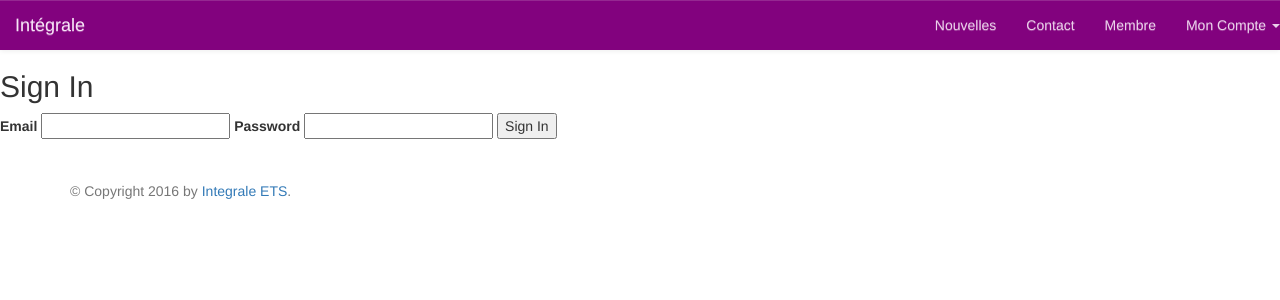
After one commit to integraleets/integrale.etsmtl.ca, a Flask app: page /signin in a window 1280 px wide. The commit adds this page. Shown: the top 300 px of the page. Run offline with Flask 2, Linux system fonts and the light colour scheme; some libraries are stand-ins or nearby versions.

Commit message:
user-mgmt

```diff
--- a/app/integrale_flask/__init__.py
+++ b/app/integrale_flask/__init__.py
@@ -9,8 +9,12 @@ app.config["MAIL_PORT"] = 465
 app.config["MAIL_USE_SSL"] = True
 app.config["MAIL_USERNAME"] = 'contact@example.com'
 app.config["MAIL_PASSWORD"] = 'your-password'
+app.config['SQLALCHEMY_DATABASE_URI'] = 'mysql://root:allo1234@localhost/development'
 
 from routes import mail
 mail.init_app(app)
 
+from models import db
+db.init_app(app)
+
 import integrale_flask.routes
--- /dev/null
+++ b/app/integrale_flask/dev.cfg
@@ -0,0 +1,6 @@
+app.config["MAIL_SERVER"] = "smtp.gmail.com"
+app.config["MAIL_PORT"] = 465
+app.config["MAIL_USE_SSL"] = True
+app.config["MAIL_USERNAME"] = 'contact@example.com'
+app.config["MAIL_PASSWORD"] = 'your-password'
+app.config['SQLALCHEMY_DATABASE_URI'] = 'mysql://root:allo1234@localhost/development'
--- a/app/integrale_flask/forms.py
+++ b/app/integrale_flask/forms.py
@@ -1,5 +1,6 @@
 from flask.ext.wtf import Form
-from wtforms import TextField, TextAreaField, SubmitField, validators, ValidationError
+from wtforms import TextField, TextAreaField, SubmitField, validators, ValidationError, PasswordField
+from models import db, User
 
 class ContactForm(Form):
   name = TextField("Name", [validators.Required("Enter your name.")])
@@ -7,3 +8,44 @@ class ContactForm(Form):
   subject = TextField("Subject", [validators.Required("Enter your subject")])
   message = TextAreaField("Message", [validators.Required("Enter your message")])
   submit = SubmitField("Send")
+
+class SignupForm(Form):
+  firstname = TextField("First name",  [validators.Required("Please enter your first name.")])
+  lastname = TextField("Last name",  [validators.Required("Please enter your last name.")])
+  email = TextField("Email",  [validators.Required("Please enter your email address."), validators.Email("Please enter your email address.")])
+  password = PasswordField('Password', [validators.Required("Please enter a password.")])
+  submit = SubmitField("Create account")
+
+  def __init__(self, *args, **kwargs):
+    Form.__init__(self, *args, **kwargs)
+
+  def validate(self):
+    if not Form.validate(self):
+      return False
+
+    user = User.query.filter_by(email = self.email.data.lower()).first()
+    if user:
+      self.email.errors.append("That email is already taken")
+      return False
+    else:
+      return True
+
+
+class SigninForm(Form):
+  email = TextField("Email",  [validators.Required("Please enter your email address."), validators.Email("Please enter your email address.")])
+  password = PasswordField('Password', [validators.Required("Please enter a password.")])
+  submit = SubmitField("Sign In")
+
+  def __init__(self, *args, **kwargs):
+    Form.__init__(self, *args, **kwargs)
+
+  def validate(self):
+    if not Form.validate(self):
+      return False
+
+    user = User.query.filter_by(email = self.email.data.lower()).first()
+    if user and user.check_password(self.password.data):
+      return True
+    else:
+      self.email.errors.append("Invalid e-mail or password")
+      return False
--- a/app/integrale_flask/routes.py
+++ b/app/integrale_flask/routes.py
@@ -1,7 +1,8 @@
 from integrale_flask import app
-from flask import render_template, request, flash
-from forms import ContactForm
+from flask import render_template, request, flash, session, url_for, redirect
+from forms import ContactForm, SignupForm, SigninForm
 from flask.ext.mail import Message, Mail
+from models import db, User
 
 mail = Mail()
 
@@ -30,16 +31,75 @@ def contact():
   elif request.method == 'GET':
     return render_template('contact.html', form=form)
 
+@app.route('/profile')
+def profile():
 
+  if 'email' not in session:
+    return redirect(url_for('signin'))
+
+  user = User.query.filter_by(email = session['email']).first()
+
+  if user is None:
+    return redirect(url_for('signin'))
+  else:
+    return render_template('profile.html')
+
+
+
+@app.route('/signup', methods=['GET', 'POST'])
+def signup():
+  form = SignupForm()
+
+  if 'email' in session:
+    return redirect(url_for('profile'))
+
+  if request.method == 'POST':
+    if form.validate() == False:
+      return render_template('signup.html', form=form)
+    else:
+      newuser = User(form.firstname.data, form.lastname.data, form.email.data, form.password.data)
+      db.session.add(newuser)
+      db.session.commit()
+
+      session['email'] = newuser.email
+      return redirect(url_for('profile'))
+
+  elif request.method == 'GET':
+    return render_template('signup.html', form=form)
+
+
+@app.route('/signin', methods=['GET', 'POST'])
+def signin():
+  form = SigninForm()
+
+  if 'email' in session:
+    return redirect(url_for('profile'))
+
+  if request.method == 'POST':
+    if form.validate() == False:
+      return render_template('signin.html', form=form)
+    else:
+      session['email'] = form.email.data
+      return redirect(url_for('profile'))
+
+  elif request.method == 'GET':
+    return render_template('signin.html', form=form)
+
+
+@app.route('/signout')
+def signout():
+
+  if 'email' not in session:
+    return redirect(url_for('signin'))
+
+  session.pop('email', None)
+  return redirect(url_for('index'))
 
 
 @app.route("/membre")
 def membre():
     return render_template('membre.html')
 
-@app.route("/login")
-def login():
-    return render_template('login.html')
 
 @app.errorhandler(404)
 def page_not_found(e):
--- a/app/integrale_flask/templates/menu.html
+++ b/app/integrale_flask/templates/menu.html
@@ -17,10 +17,14 @@
 			<li class="dropdown">
 				<a href="javascript:void(0)" class="dropdown-toggle" data-toggle="dropdown">Mon Compte <b class="caret"></b></a>
 				<ul class="dropdown-menu">
-					<li><a href="/login">Login</a></li>
-					<li><a href="/logout">Log out</a></li>
-					<li class="divider"></li>
+					{% if 'email' in session %}
+					<li><a href="{{ url_for('profile') }}">Profile</a></li>
+					<li><a href="{{ url_for('signout') }}">Sign Out</a></li>
 					<li><a href="/addNews">Post news</a></li>
+					{% else %}
+					<li><a href="{{ url_for('signup') }}">Sign Up</a></li>
+					<li><a href="{{ url_for('signin') }}">Sign In</a></li>
+					{% endif %}
 				</ul>
 			</li>
 		</ul>
--- /dev/null
+++ b/app/integrale_flask/templates/signin.html
@@ -0,0 +1,26 @@
+{% extends "layout.html" %}
+{% block title %}SignIn{% endblock %}
+{% block content %}
+  <h2>Sign In</h2>
+
+  {% for message in form.email.errors %}
+    <div class="flash">{{ message }}</div>
+  {% endfor %}
+
+  {% for message in form.password.errors %}
+    <div class="flash">{{ message }}</div>
+  {% endfor %}
+
+  <form action="{{ url_for('signin') }}" method=post>
+    {{ form.hidden_tag() }}
+
+    {{ form.email.label }}
+    {{ form.email }}
+
+    {{ form.password.label }}
+    {{ form.password }}
+
+    {{ form.submit }}
+  </form>
+
+{% endblock %}
```
Also changed, not shown: app/integrale_flask/models.py (added, +24 -0 lines), app/integrale_flask/templates/profile.html (added, +8 -0 lines), app/integrale_flask/templates/signup.html (added, +40 -0 lines), app/README.md, 1 other file.
